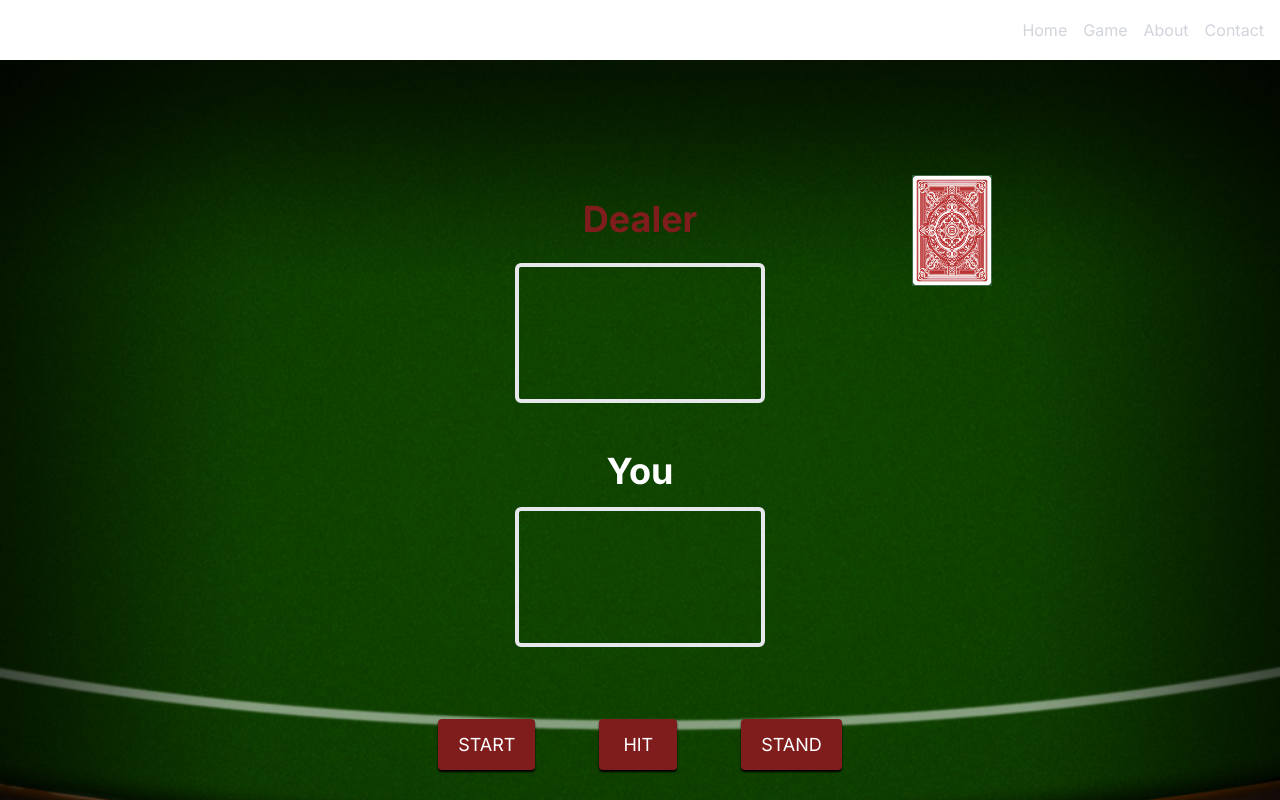
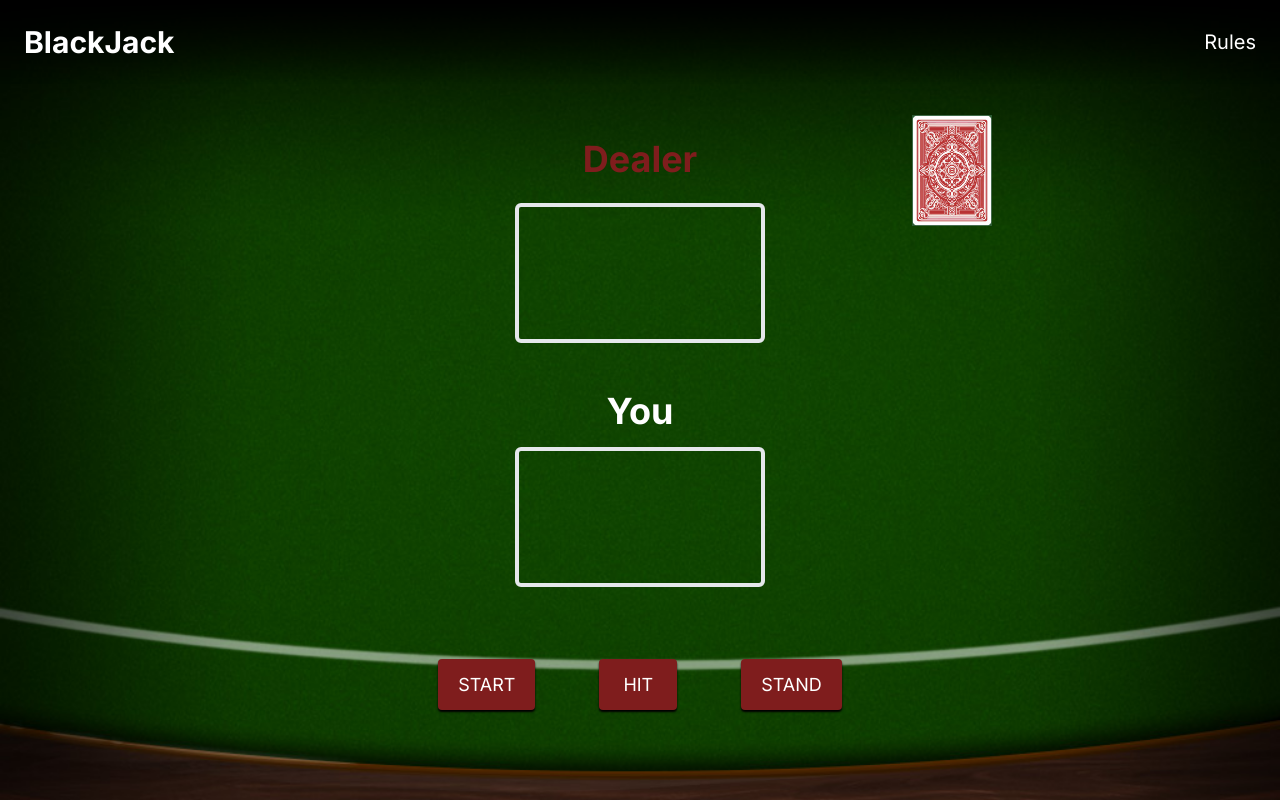
Before and after one commit to angelmaria831/black-jack, a Next.js app: page /game in a window 1280 px wide. Shown: the top 800 px of the page. Built offline with nearby package versions, Linux system fonts and the light colour scheme.

Commit message:
chore: add common navbar with scroll feature

```diff
--- a/src/app/components/NavBar.tsx
+++ b/src/app/components/NavBar.tsx
@@ -1,39 +1,22 @@
+"use client";
 import React from "react";
-import Link from "next/link";
-// import { useRouter } from "next/router";
+import { useRouter } from "next/navigation";
 
 const NavBar: React.FC = () => {
-    // const router = useRouter(); // Initialize useRouter
-
-    // Get the current path
-    // const currentPath = router.pathname;
+    const router = useRouter();
+    const scrollToDiv = (divId: string) => {
+      const section = document.getElementById(divId);
+      section ? section.scrollIntoView({behavior: 'smooth'}) : router.push('/');
+    }
     return(
-        <nav className=" p-4">
-        <div className="container mx-auto flex justify-between items-center">
-          {/* Logo or App Name */}
-          <div className="text-white text-lg font-bold">
-            <Link href="/">Blackjack App</Link>
-          </div>
-
-          {/* Navigation Links */}
-          <div className="flex space-x-4">
-            <Link href="/" className="text-gray-300 hover:text-white">
-              Home
-            </Link>
-            <Link href="/game" className="text-gray-300 hover:text-white">
-              Game
-            </Link>
-            <Link href="/about" className="text-gray-300 hover:text-white">
-              About
-            </Link>
-            <Link href="/contact" className="text-gray-300 hover:text-white">
-              Contact
-            </Link>
-          </div>
-        </div>
-      </nav>
+      <nav className="fixed top-0 left-0 w-full py-6 px-6 bg-gradient-to-b from-black to-transparent z-20">
+      <div className="flex justify-between items-center max-w-7xl mx-auto">
+          <h1 className="text-3xl font-bold text-white cursor-pointer hover:text-red-400 hover:font-bold transition duration-300" ><span onClick={() => scrollToDiv("home")}>BlackJack</span></h1>
+          <span className="text-white text-xl cursor-pointer hover:text-red-400 hover:font-bold transition duration-300"
+          onClick={() =>scrollToDiv("rules")}>Rules</span>
+      </div>
+  </nav>
     )
-
 }
 
 export default NavBar;
```
